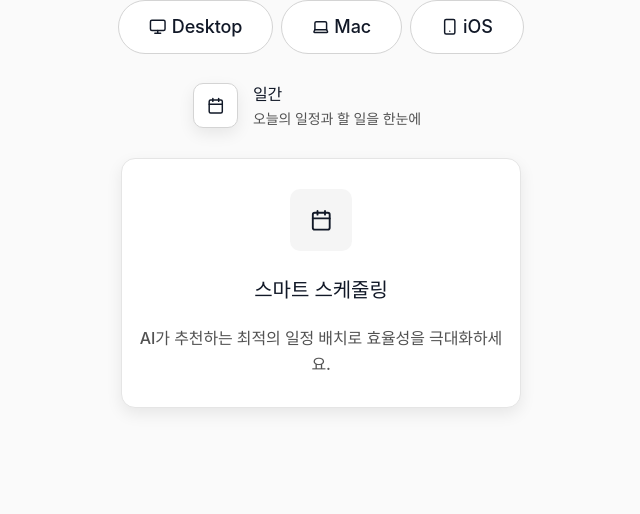
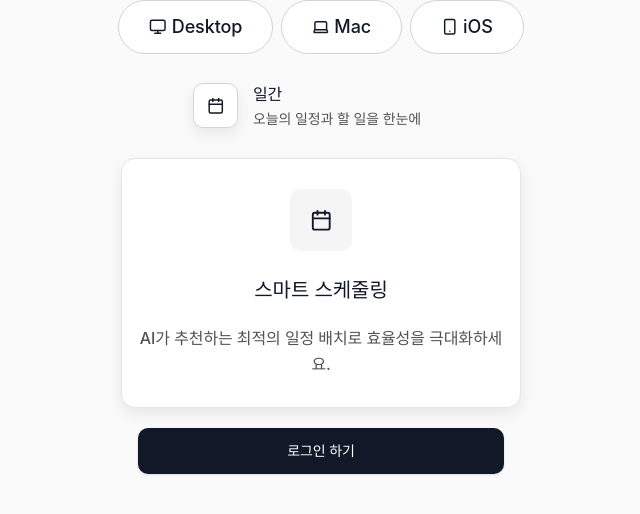
Before and after one commit to leeunduck/Custom-Daily-Planner, a Next.js app: page / in a window 1280 px wide. Shown: the top 514 px of the page, without its empty margins (319-959 px from the left). Built offline with nearby package versions, Linux system fonts and the light colour scheme; no server answers.

Commit message:
Feature/CDP-156-AuthButton
* CDP-156 refactor🔨 (featurebutton & card): 버튼 및 카드 파일들 리팩토링

* CDP-156 feat✨ (auth): 로그인 & 회원가입 공동 버튼 추가

```diff
--- a/src/app/(marketing)/page.tsx
+++ b/src/app/(marketing)/page.tsx
@@ -46,6 +46,10 @@ export default function Home() {
         title="스마트 스케줄링"
         description="AI가 추천하는 최적의 일정 배치로 효율성을 극대화하세요."
       />
+
+      <Button preset="auth" color="black">
+        로그인 하기
+      </Button>
     </div>
   );
 }
--- a/src/lib/variants/button.presets.ts
+++ b/src/lib/variants/button.presets.ts
@@ -1,25 +1,40 @@
 import type { ButtonPreset } from "@/types/button";
 import type { VariantProps } from "class-variance-authority";
+import { loginButtonVariants } from "./button.auth";
 import { featureButtonVariants } from "./button.feature";
 import { heroButtonVariants } from "./button.hero";
 
-// 각 cva가 허용하는 옵션 타입
-export type HeroVariantProps = VariantProps<typeof heroButtonVariants>;
-export type FeatureVariantProps = VariantProps<typeof featureButtonVariants>;
+// 각 cva의 VariantProps에서 우리가 노출할 키만 추려서 옵션 타입 정의
+type HeroVariantProps = VariantProps<typeof heroButtonVariants>;
+type FeatureVariantProps = VariantProps<typeof featureButtonVariants>;
+type AuthVariantProps = VariantProps<typeof loginButtonVariants>;
 
-// 두 옵션 타입의 교차(공통 superset). 필요한 키만 뽑아 쓸 거라 안전함.
-type PresetSupersetOpts = Partial<HeroVariantProps & FeatureVariantProps>;
+type HeroOpts = Partial<Pick<HeroVariantProps, "intent" | "glow" | "pill">>;
+type FeatureOpts = Partial<Pick<FeatureVariantProps, "radius">>; // size 등 추가하면 여기서 확장
+type AuthOpts = Partial<Pick<AuthVariantProps, "color">>;
 
-/**
- * preset에 맞춰 내부에서 알맞은 cva를 선택해 className을 만든다.
- * - 호출부는 기존처럼 하나의 객체를 넘기면 됨 (여분 키는 내부에서 무시)
- */
-export function getButtonClasses(preset: ButtonPreset, opts: PresetSupersetOpts = {}): string {
-  if (preset === "hero") {
-    const { intent, glow, pill } = opts as Partial<HeroVariantProps>;
-    return heroButtonVariants({ intent, glow, pill });
+// ✅ 프리셋별 오버로드 (자동완성/타입가드 정확)
+export function getButtonClasses(preset: "hero", opts?: HeroOpts): string;
+export function getButtonClasses(preset: "feature", opts?: FeatureOpts): string;
+export function getButtonClasses(preset: "auth", opts?: AuthOpts): string;
+// 구현체
+export function getButtonClasses(
+  preset: ButtonPreset,
+  opts: HeroOpts | FeatureOpts | AuthOpts = {},
+): string {
+  switch (preset) {
+    case "hero": {
+      const { intent, glow, pill } = opts as HeroOpts;
+      // 필요한 키만 전달 (불필요 키 유입 차단)
+      return heroButtonVariants({ intent, glow, pill });
+    }
+    case "feature": {
+      const { radius } = opts as FeatureOpts;
+      return featureButtonVariants({ radius });
+    }
+    case "auth": {
+      const { color } = opts as AuthOpts;
+      return loginButtonVariants({ color });
+    }
   }
-  // preset === "feature"
-  const { radius, size } = opts as Partial<FeatureVariantProps>;
-  return featureButtonVariants({ radius, size });
 }
--- a/src/lib/variants/card.presets.ts
+++ b/src/lib/variants/card.presets.ts
@@ -2,12 +2,19 @@ import type { CardPreset } from "@/types/card";
 import type { VariantProps } from "class-variance-authority";
 import { specialFeatureCardVariants } from "./card.specialFeatureCard";
 
-export type SpecialFeatureVariantProps = VariantProps<typeof specialFeatureCardVariants>;
+/** cva VariantProps 원본에서 노출할 옵션만 선택 */
+type SpecialFeatureVariantProps = VariantProps<typeof specialFeatureCardVariants>;
+type SpecialFeatureOpts = Partial<Pick<SpecialFeatureVariantProps, "size">>;
 
-type PresetSupersetOpts = Partial<SpecialFeatureVariantProps>;
+/** 프리셋별 오버로드 (자동완성/가드 정확) */
+export function getCardClasses(preset: "specialFeature", opts?: SpecialFeatureOpts): string;
 
-export function getCardClasses(preset: CardPreset, opts: PresetSupersetOpts = {}): string {
-  // preset === "specialFeature"
-  const { size } = opts as Partial<SpecialFeatureVariantProps>;
-  return specialFeatureCardVariants({ size });
+// 구현체
+export function getCardClasses(preset: CardPreset, opts: SpecialFeatureOpts = {}): string {
+  switch (preset) {
+    case "specialFeature": {
+      const { size } = opts;
+      return specialFeatureCardVariants({ size });
+    }
+  }
 }
--- a/src/shared/SpecialFeatureCard.tsx
+++ b/src/shared/SpecialFeatureCard.tsx
@@ -5,11 +5,13 @@ import type { SpecialFeatureCardProps } from "@/types/special-feature-card";
 import * as React from "react";
 
 export const SpecialFeatureCard = React.forwardRef<HTMLDivElement, SpecialFeatureCardProps>(
-  ({ className, icon, title, description, children, ...rest }, ref) => {
+  (props, ref) => {
+    const { className, icon, title, description, children, ...native } = props;
+
     const classes = specialFeatureCardVariants({});
 
     return (
-      <div ref={ref} className={cn(classes, className)} {...rest}>
+      <div ref={ref} className={cn(classes, className)} {...native}>
         {icon && (
           <div className="mx-auto mb-4 flex h-25 w-25 items-center justify-center rounded-lg bg-[var(--color-gray-100)]">
             {icon}
--- a/src/shared/button.tsx
+++ b/src/shared/button.tsx
@@ -1,54 +1,96 @@
 "use client";
+
 import { cn } from "@/lib/utils";
 import { getButtonClasses } from "@/lib/variants/button.presets";
 import type { ButtonProps } from "@/types/button";
 import { Slot } from "@radix-ui/react-slot";
 import * as React from "react";
 
-export const Button = React.forwardRef<HTMLButtonElement, ButtonProps>(
-  (
-    {
-      asChild,
-      className,
-      // 프리셋 기본값: 기존과의 호환을 위해 "hero"
-      preset = "hero",
+type NativeBtn = React.ButtonHTMLAttributes<HTMLButtonElement>;
 
-      // hero 전용 기본값
-      intent = "primary",
-      glow = false,
-      pill = true,
+/** 객체에서 지정 키를 제거(복사본 반환). any 금지 버전 */
+function omitKeys<T extends object, K extends readonly (keyof T)[]>(
+  obj: T,
+  keys: K,
+): Omit<T, K[number]> {
+  const out: Partial<T> = {};
 
-      // feature 전용 기본값
-      size = "md",
-      radius = "2xl",
+  for (const k in obj) {
+    if (Object.prototype.hasOwnProperty.call(obj, k)) {
+      const key = k as keyof T;
+      if (!keys.includes(key as K[number])) {
+        out[key] = obj[key];
+      }
+    }
+  }
+  return out as Omit<T, K[number]>;
+}
 
-      children,
-      ...rest
-    },
-    ref,
-  ) => {
-    const Comp = asChild ? Slot : "button";
+function computePlan(props: ButtonProps) {
+  const asChild = props.asChild ?? false;
+  const className = props.className;
+  const children = (props as React.PropsWithChildren).children;
 
-    // ⬇️ preset에 따라 알맞은 cva를 내부에서 선택해 클래스 생성
-    const classes = getButtonClasses(preset, {
-      intent,
-      glow,
-      pill,
+  if (props.preset === "hero") {
+    const intent = props.intent ?? "primary";
+    const glow = props.glow ?? false;
+    const pill = props.pill ?? true;
 
-      size,
-      radius,
-    });
+    const classes = getButtonClasses("hero", { intent, glow, pill });
+
+    const native = omitKeys(props, [
+      "preset",
+      "intent",
+      "glow",
+      "pill",
+      "className",
+      "asChild",
+      "children",
+    ] as const);
+
+    return { asChild, className, children, classes, native };
+  }
+
+  if (props.preset === "feature") {
+    const radius = props.radius ?? "2xl";
+
+    const classes = getButtonClasses("feature", { radius });
+
+    const native = omitKeys(props, [
+      "preset",
+      "radius",
+      "className",
+      "asChild",
+      "children",
+    ] as const);
+
+    return { asChild, className, children, classes, native };
+  }
+
+  // auth
+  const color = props.color ?? "black";
+
+  const classes = getButtonClasses("auth", { color });
+
+  const native = omitKeys(props, ["preset", "color", "className", "asChild", "children"] as const);
+
+  return { asChild, className, children, classes, native };
+}
+
+export const Button = React.forwardRef<HTMLButtonElement, ButtonProps>((props, ref) => {
+  const plan = computePlan(props);
+  const Comp = plan.asChild ? Slot : "button";
 
   return (
     <Comp
       ref={ref}
-        type={asChild ? undefined : "button"}
-        className={cn(classes, className)}
-        {...rest}
+      // 폼 내 예기치 않은 submit 방지
+      type={plan.asChild ? undefined : "button"}
+      className={cn(plan.classes, plan.className)}
+      {...(plan.native as NativeBtn)}
     >
-        {children}
+      {plan.children}
     </Comp>
   );
-  },
-);
+});
 Button.displayName = "Button";
--- a/src/shared/card.tsx
+++ b/src/shared/card.tsx
@@ -1,21 +1,33 @@
 "use client";
+
 import { cn } from "@/lib/utils";
 import { getCardClasses } from "@/lib/variants/card.presets";
 import type { CardProps } from "@/types/card";
 import * as React from "react";
 
-export const Card = React.forwardRef<HTMLDivElement, CardProps>(
-  ({ className, preset = "specialFeature", size = "lg", children, ...rest }, ref) => {
-    // ⬇️ preset에 따라 알맞은 cva를 내부에서 선택해 클래스 생성
-    const classes = getCardClasses(preset, { size });
+export const Card = React.forwardRef<HTMLDivElement, CardProps>((props, ref) => {
+  const { className, preset, size = "lg", children, ...native } = props;
 
+  if (preset === "specialFeature") {
+    const classes = getCardClasses("specialFeature", { size });
     return (
-      <div ref={ref} className={cn(classes, className)} {...rest}>
+      <div ref={ref} className={cn(classes, className)} {...native}>
         {children}
       </div>
     );
-  },
-);
+  }
+
+  // 기본 카드 (fallback)
+  return (
+    <div
+      ref={ref}
+      className={cn("bg-white rounded-xl border border-gray-200 shadow-sm p-6", className)}
+      {...native}
+    >
+      {children}
+    </div>
+  );
+});
 Card.displayName = "Card";
 
 // 카드 내부 컴포넌트들
--- a/src/shared/feature-group-button.tsx
+++ b/src/shared/feature-group-button.tsx
@@ -15,14 +15,32 @@ const iconRadiusClass: Record<NonNullable<FeatureGroupButtonProps["iconRadius"]>
 };
 
 export const FeatureGroupButton = React.forwardRef<HTMLButtonElement, FeatureGroupButtonProps>(
-  ({ icon, title, description, radius = "2xl", iconRadius = "lg", className, ...rest }, ref) => {
-    const ariaLabel = (rest["aria-label"] as string | undefined) ?? title;
+  (
+    {
+      icon,
+      title,
+      description,
+      radius = "2xl",
+      iconRadius = "lg",
+      className,
+      // 안전 가드: 외부에서 type을 바꿔도 기본은 "button"
+      type,
+      // 접근성 폴백: 없으면 title을 사용
+      "aria-label": ariaLabelProp,
+      // ✅ 확장 대비: 나머지 네이티브 속성
+      ...rest
+    },
+    ref,
+  ) => {
+    const ariaLabel = ariaLabelProp ?? title;
+    const iconBoxRadius = iconRadiusClass[iconRadius];
 
     return (
       <Button
         ref={ref}
         preset="feature"
         radius={radius}
+        type={type ?? "button"}
         className={cn("h-[6.4rem] w-[29.6rem] justify-start px-[2.0rem]", className)}
         aria-label={ariaLabel}
         {...rest}
@@ -30,9 +48,10 @@ export const FeatureGroupButton = React.forwardRef<HTMLButtonElement, FeatureGro
         <span className="inline-flex w-full items-center gap-6">
           {icon ? (
             <span
+              aria-hidden="true"
               className={cn(
                 "inline-flex h-[4.5rem] w-[4.5rem] shrink-0 items-center justify-center",
-                iconRadiusClass[iconRadius],
+                iconBoxRadius,
                 "bg-[var(--color-white)]",
                 "border border-[var(--color-gray-300)]",
                 "shadow-[var(--shadow-soft)]",
--- a/src/types/button.ts
+++ b/src/types/button.ts
@@ -1,24 +1,46 @@
 import type { ButtonHTMLAttributes } from "react";
 
-export type ButtonPreset = "hero" | "feature";
+export type ButtonPreset = "hero" | "feature" | "auth";
 export type ButtonIntent = "primary";
+export type Radius = "sm" | "md" | "lg" | "xl" | "2xl";
+export type AuthColor = "black" | "white";
 
 export interface BaseButtonProps extends ButtonHTMLAttributes<HTMLButtonElement> {
   asChild?: boolean;
   className?: string;
 }
 
-/** 공용 Button 프롭 */
-export interface ButtonProps extends BaseButtonProps {
-  /** 어떤 cva를 쓸지 결정 (hero | feature) */
-  preset?: ButtonPreset;
-
-  /** hero 전용 옵션 */
+/** hero 전용 */
+export type HeroProps = BaseButtonProps & {
+  preset: "hero";
   intent?: ButtonIntent;
   glow?: boolean;
   pill?: boolean;
+  // 금지
+  radius?: never;
+  color?: never;
+};
 
-  /** feature 전용 옵션 */
-  size?: "sm" | "md" | "lg" | "xl" | "2xl";
-  radius?: "sm" | "md" | "lg" | "xl" | "2xl";
-}
+/** feature 전용 */
+export type FeatureProps = BaseButtonProps & {
+  preset: "feature";
+  radius?: Radius;
+  // 금지
+  intent?: never;
+  glow?: never;
+  pill?: never;
+  color?: never;
+};
+
+/** auth 전용 */
+export type AuthProps = BaseButtonProps & {
+  preset: "auth";
+  color?: AuthColor;
+  // 금지
+  intent?: never;
+  glow?: never;
+  pill?: never;
+  radius?: never;
+};
+
+export type ButtonProps = HeroProps | FeatureProps | AuthProps;
--- a/src/types/card.ts
+++ b/src/types/card.ts
@@ -1,15 +1,16 @@
 import type { HTMLAttributes } from "react";
 
 export type CardPreset = "specialFeature";
+export type CardSize = "sm" | "md" | "lg" | "xl";
 
 export interface BaseCardProps extends HTMLAttributes<HTMLDivElement> {
   className?: string;
 }
 
-/** 공용 Card 프롭 */
-export interface CardProps extends BaseCardProps {
-  /** 어떤 cva를 쓸지 결정 (specialFeature) */
-  preset?: CardPreset;
-  /** 카드 크기 */
-  size?: "sm" | "md" | "lg" | "xl";
-}
+/** specialFeature 전용 */
+export type SpecialFeatureCardProps = BaseCardProps & {
+  preset: "specialFeature";
+  size?: CardSize;
+};
+
+export type CardProps = SpecialFeatureCardProps;
```
Also changed, not shown: src/lib/variants/button.auth.ts (added, +44 -0 lines), src/lib/variants/button.feature.ts (+0 -10 lines), src/types/feature-button.ts (+35 -10 lines). Lines whose indentation alone changed are shown as unchanged.
